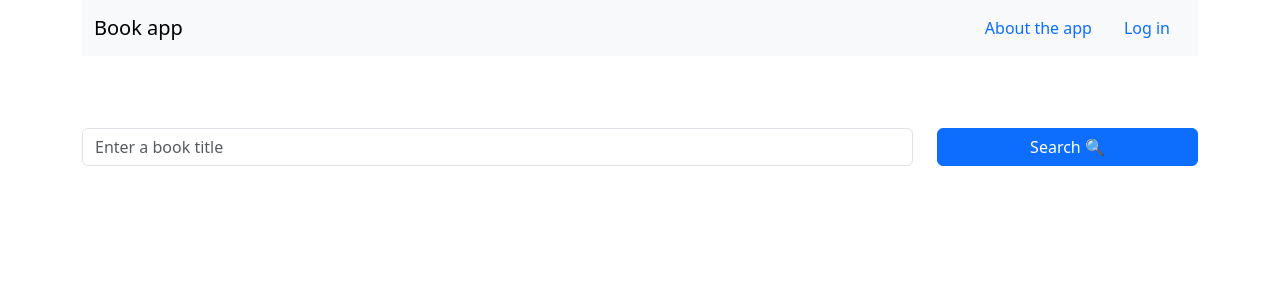
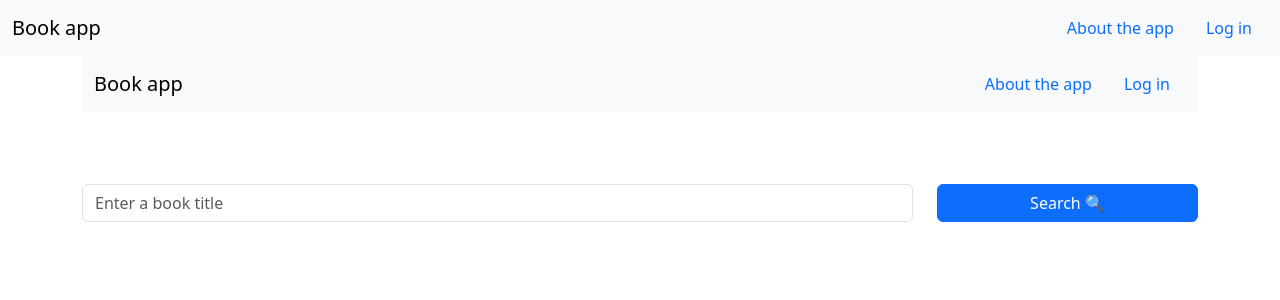
Before and after one commit to Danieli-Costa/BookVerse, a Flask app: page / in a window 1280 px wide. Shown: the top 300 px of the page. Run offline with Flask 2, Linux system fonts and the light colour scheme.

Commit message:
Added nav bar to base file instead of homepage

```diff
--- a/templates/base.html
+++ b/templates/base.html
@@ -22,7 +22,24 @@
     {% block head %}{% endblock %}
   </head>
   <body>
-    {% block body %}{% endblock %} {% block after_body %}
+    <nav class="navbar bg-body-tertiary">
+      <div class="container-fluid">
+        <span class="navbar-brand mb-0 h1">Book app</span>
+
+        <ul class="nav justify-content-end">
+          <li class="nav-item">
+            <a class="nav-link active" aria-current="page" href="#"
+              >About the app</a
+            >
+          </li>
+
+          <li class="nav-item">
+            <a class="nav-link" href="/templates/log_in.html">Log in</a>
+          </li>
+        </ul>
+      </div>
+    </nav>
+    {% block body %} {% endblock %} {% block after_body %}
     <!-- bootstrap js -->
     <script
       src="https://cdn.jsdelivr.net/npm/bootstrap@5.3.0-alpha3/dist/js/bootstrap.bundle.min.js"
```
